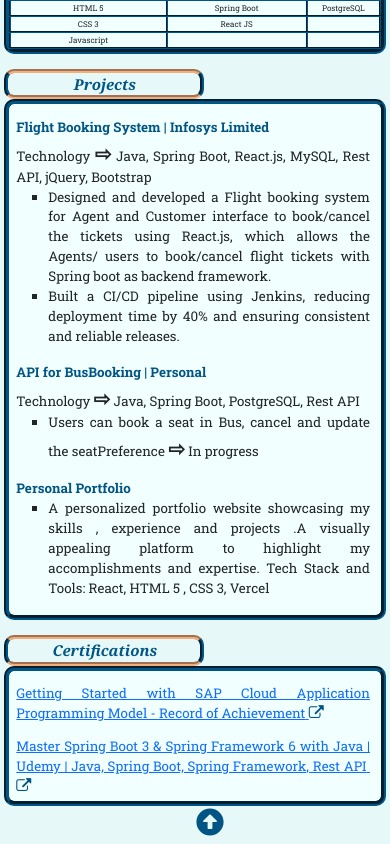
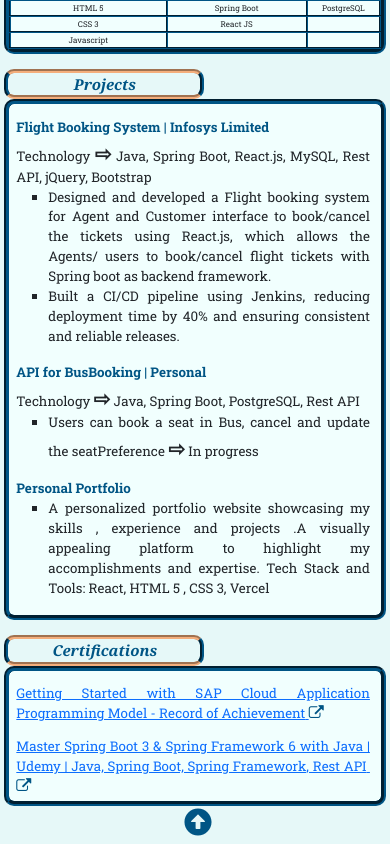
Before and after one commit to Mohanraj-VD/Mohan_Portfolio, a React (Create React App) app: page / in a window 390 px wide. Shown: the part 2314-3158 px from the top of the page. Built offline with nearby package versions, Linux system fonts and the light colour scheme.

Commit message:
profile css footer icon update

```diff
--- a/src/Styles/Profile.css
+++ b/src/Styles/Profile.css
@@ -109,7 +109,7 @@
 
     #foot {
         padding-bottom: 2%;
-        padding-left: 50%;
+        padding-left: 47%;
     }
 
 
```
